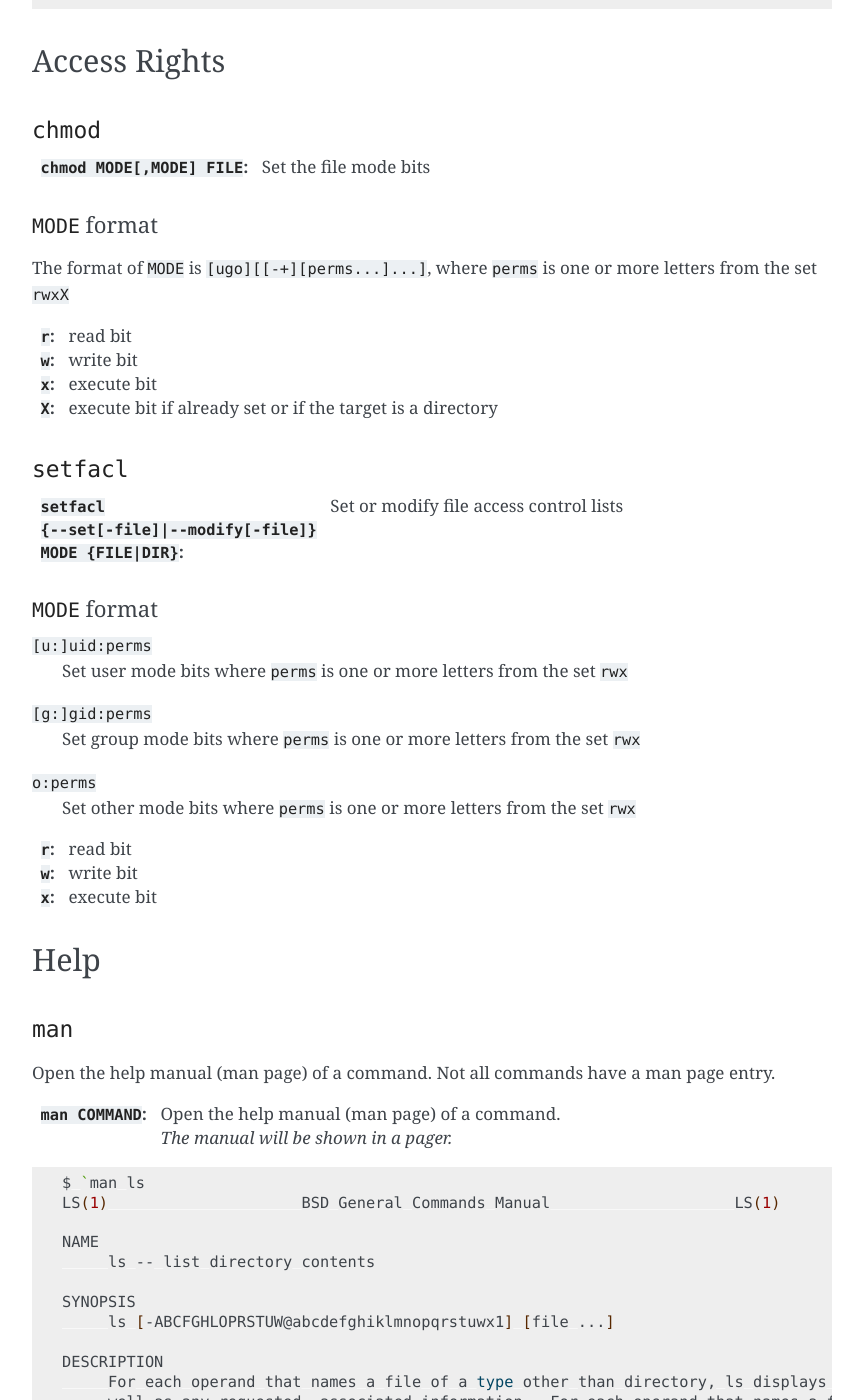
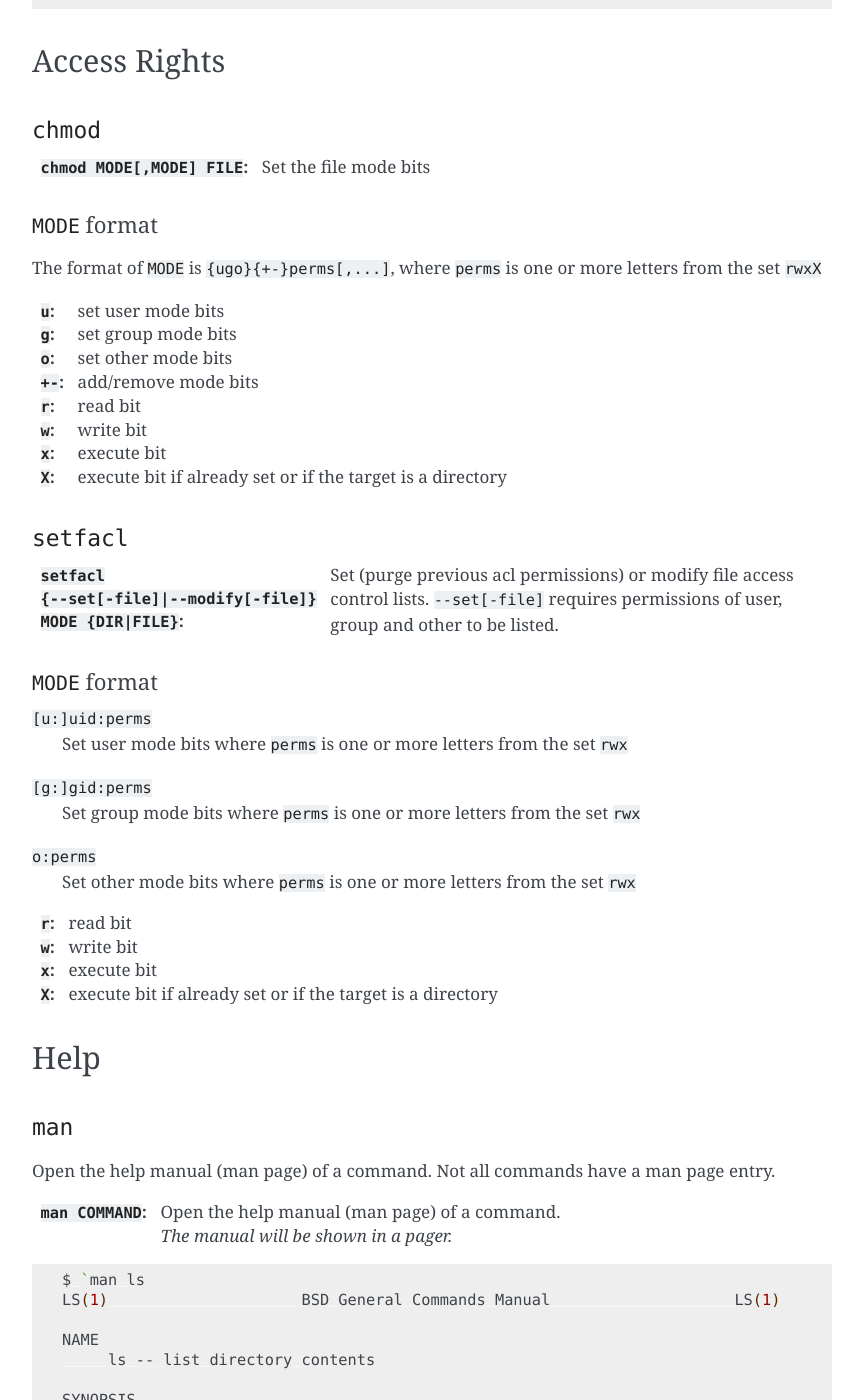
Before and after one commit to satyaog/cli-cheatsheet, a Sphinx documentation site: the page built from docs/source/index.rst, in a window 1280 px wide and 1400 px high, scrolled down 1468 px. Shown: the whole window, without its empty margins (168-1031 px from the left). Built offline with Sphinx 7.4.7, drawn with Linux system fonts in a browser that asks for light colours.

Commit message:
Update index.rst

```diff
--- a/docs/source/index.rst
+++ b/docs/source/index.rst
@@ -72,8 +72,7 @@ Browsing
 ``cd``
 ======
 
-:``cd DIR``:
-    Change current location to a directory
+:``cd DIR``: Change current location to a directory
 
 .. code-block:: bash
 
@@ -86,20 +85,14 @@ Browsing
 ``cp``
 ======
 
-:``cp SRC DEST``:
-    Copy a file or directory.
-
-:``cp -Rt DIR SRC...``:
-    Copy files and/or directories to a directory.
+:``cp SRC DEST``:       Copy a file or directory.
+:``cp -Rt DIR SRC...``: Copy files and/or directories to a directory.
 
 ``mv``
 ======
 
-:``mv SRC DEST``:
-    Move or rename a file or directory.
-
-:``mv -t DIR SRC...``:
-    Move files and/or directories to a directory.
+:``mv SRC DEST``:      Move or rename a file or directory.
+:``mv -t DIR SRC...``: Move files and/or directories to a directory.
 
 Tab Key
 =======
@@ -119,23 +112,28 @@ Access Rights
 ``chmod``
 =========
 
-:``chmod MODE[,MODE] FILE``:
-    Set the file mode bits
+:``chmod MODE[,MODE] FILE``: Set the file mode bits
 
 ``MODE`` format
 ---------------
 
-The format of ``MODE`` is ``[ugo][[-+][perms...]...]``, where ``perms`` is one or more letters from the set ``rwxX``
+The format of ``MODE`` is ``{ugo}{+-}perms[,...]``, where ``perms`` is one or more letters from the set ``rwxX``
 
-:``r``: read bit
-:``w``: write bit
-:``x``: execute bit
-:``X``: execute bit if already set or if the target is a directory
+:``u``:  set user mode bits
+:``g``:  set group mode bits
+:``o``:  set other mode bits
+:``+-``: add/remove mode bits
+:``r``:  read bit
+:``w``:  write bit
+:``x``:  execute bit
+:``X``:  execute bit if already set or if the target is a directory
 
 ``setfacl``
 ===========
 
-:``setfacl {--set[-file]|--modify[-file]} MODE {FILE|DIR}``: Set or modify file access control lists
+:``setfacl {--set[-file]|--modify[-file]} MODE {DIR|FILE}``:
+    Set (purge previous acl permissions) or modify file access control lists.
+    ``--set[-file]`` requires permissions of user, group and other to be listed.
 
 ``MODE`` format
 ---------------
@@ -152,6 +150,7 @@
 :``r``: read bit
 :``w``: write bit
 :``x``: execute bit
+:``X``: execute bit if already set or if the target is a directory
 
 ****
 Help
```
